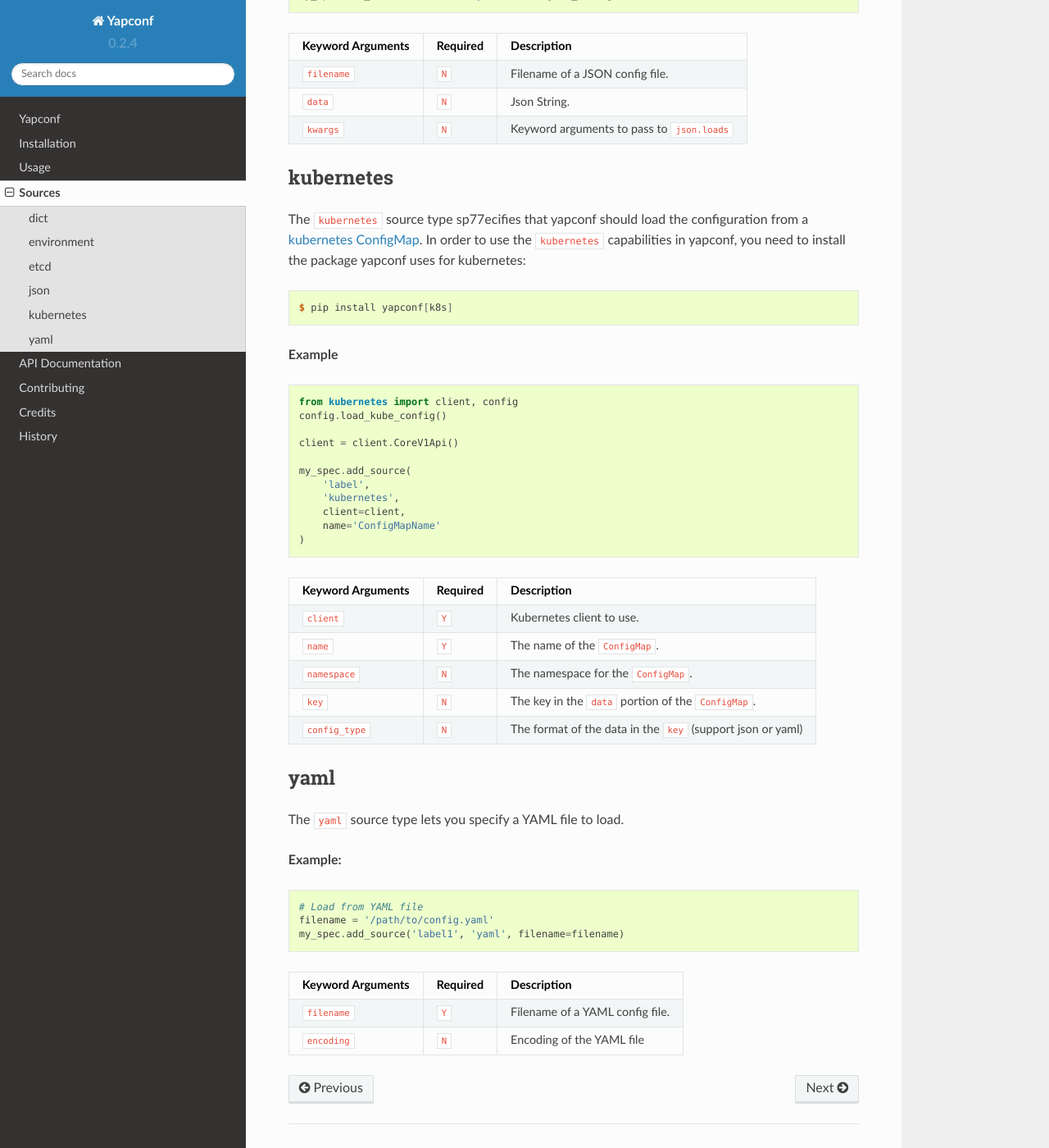
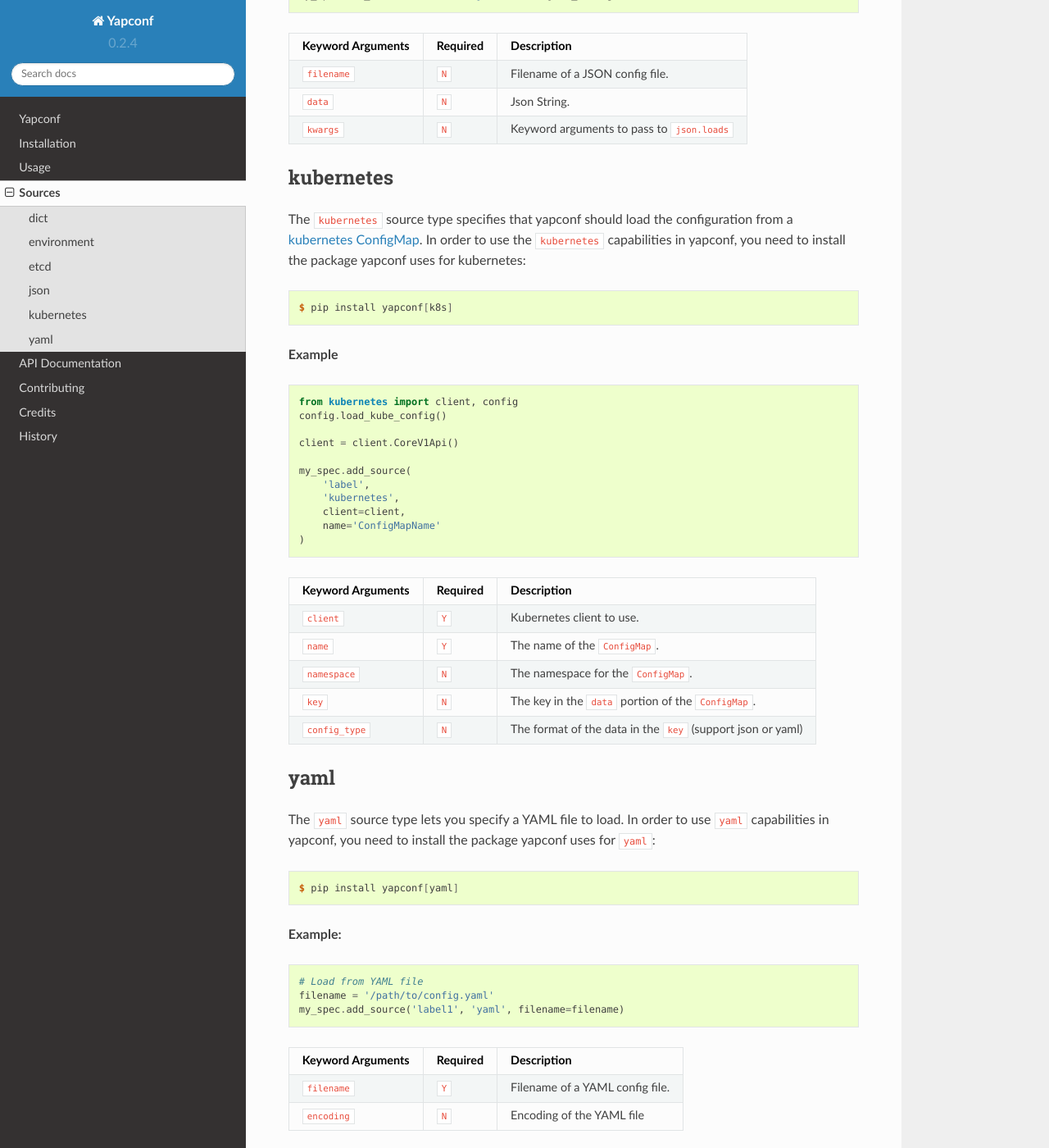
Before and after one commit to loganasherjones/yapconf, a Sphinx documentation site: the page built from docs/sources.rst, in a window 1280 px wide and 1400 px high, scrolled down 1606 px. Shown: the whole window at 82% size. Built offline with Sphinx 7.4.7 and the Read the Docs theme 2.0.0, drawn with Linux system fonts in a browser that asks for light colours; pages that are not in the unit, such as notebooks, are missing from menus.

Commit message:
Fixed/updated sources.

```diff
--- a/docs/sources.rst
+++ b/docs/sources.rst
@@ -104,7 +104,7 @@
 kubernetes
 ----------
 
-The ``kubernetes`` source type sp77ecifies that yapconf should load the configuration
+The ``kubernetes`` source type specifies that yapconf should load the configuration
 from a `kubernetes ConfigMap`_.  In order to use the ``kubernetes`` capabilities in yapconf,
 you need to install the package yapconf uses for kubernetes:
 
@@ -147,7 +147,13 @@
 yaml
 ----
 
-The ``yaml`` source type lets you specify a YAML file to load.
+The ``yaml`` source type lets you specify a YAML file to load. In order to use ``yaml``
+capabilities in yapconf, you need to install the package yapconf uses for ``yaml``:
+
+
+.. code-block:: console
+
+    $ pip install yapconf[yaml]
 
 **Example:**
 
```
